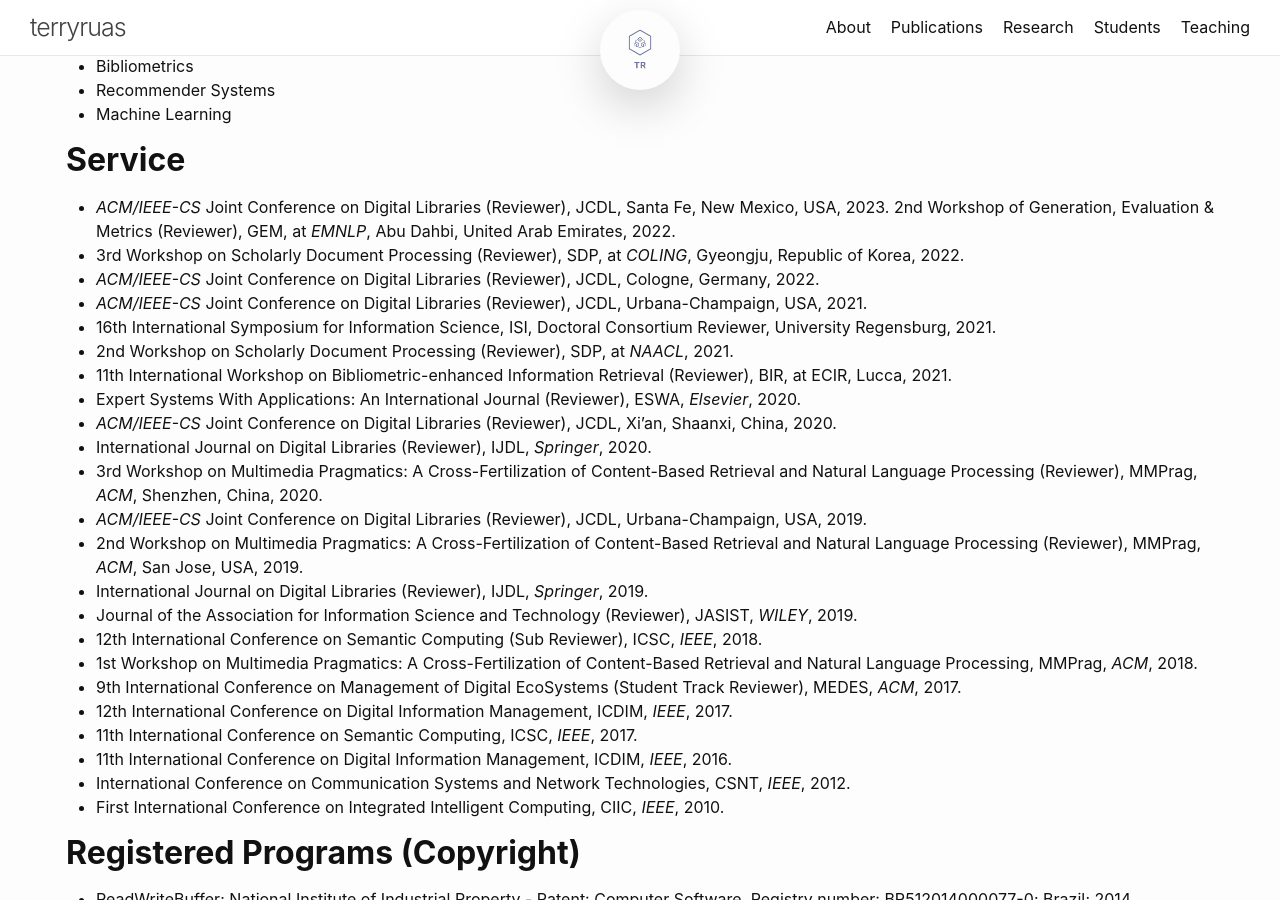
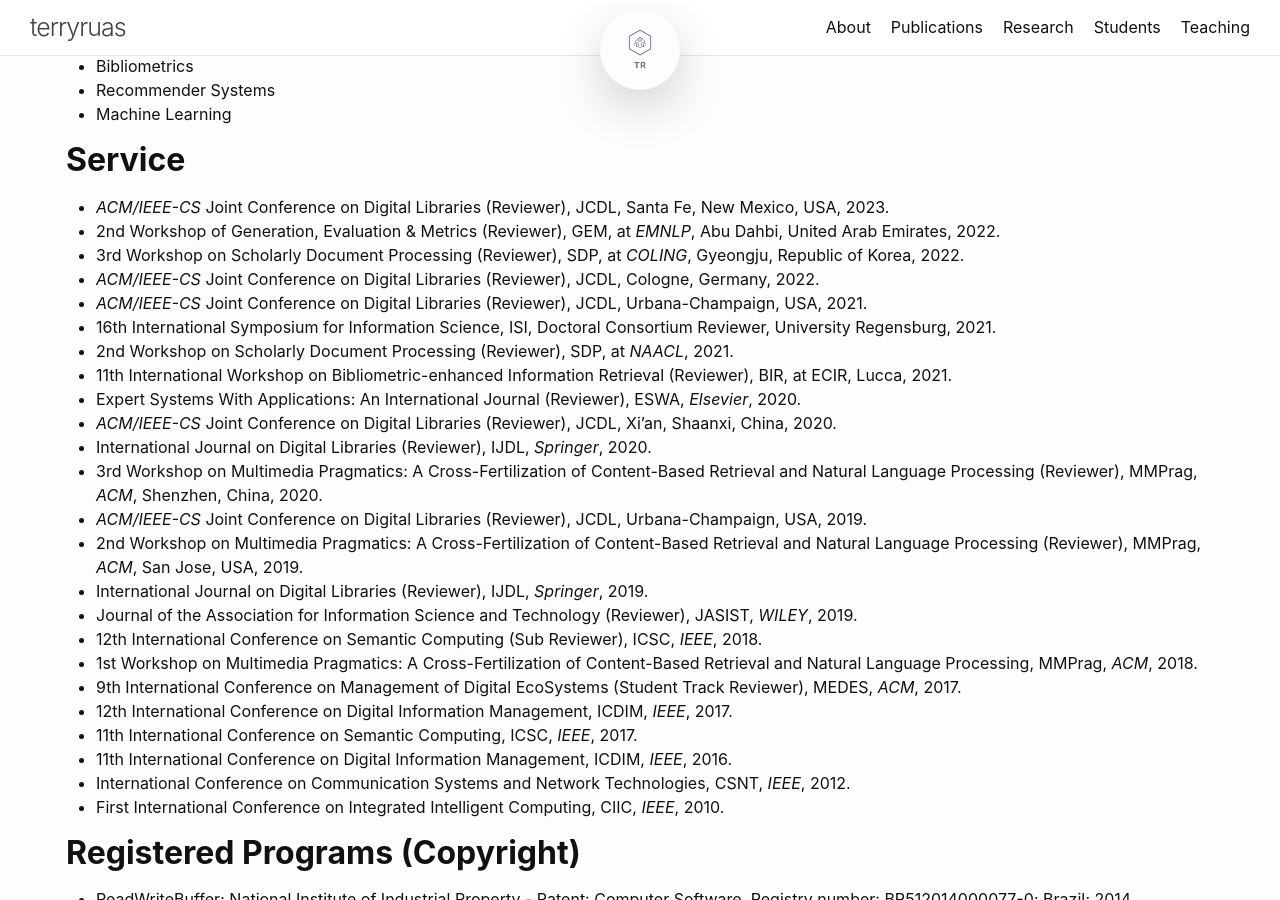
Before and after one commit to truas/truas, a Jekyll site: the page built from research.md, in a window 1280 px wide and 900 px high, scrolled down 529 px. Built offline with Jekyll 4.4.1, drawn with Linux system fonts in a browser that asks for light colours.

Commit message:
fix service

```diff
--- a/research.md
+++ b/research.md
@@ -27,7 +27,7 @@ My research interest is the result of an overlap between natural language proces
 
 ## **Service**
 - *ACM/IEEE-CS* Joint Conference on Digital Libraries (Reviewer), JCDL, Santa Fe, New Mexico, USA, 2023.
-2nd Workshop of Generation, Evaluation & Metrics (Reviewer), GEM, at *EMNLP*, Abu Dahbi, United Arab Emirates, 2022.
+- 2nd Workshop of Generation, Evaluation & Metrics (Reviewer), GEM, at *EMNLP*, Abu Dahbi, United Arab Emirates, 2022.
 - 3rd Workshop on Scholarly Document Processing (Reviewer), SDP, at *COLING*, Gyeongju, Republic of Korea, 2022.
 - *ACM/IEEE-CS* Joint Conference on Digital Libraries (Reviewer), JCDL, Cologne, Germany, 2022.
 - *ACM/IEEE-CS* Joint Conference on Digital Libraries (Reviewer), JCDL, Urbana-Champaign, USA, 2021.
```
